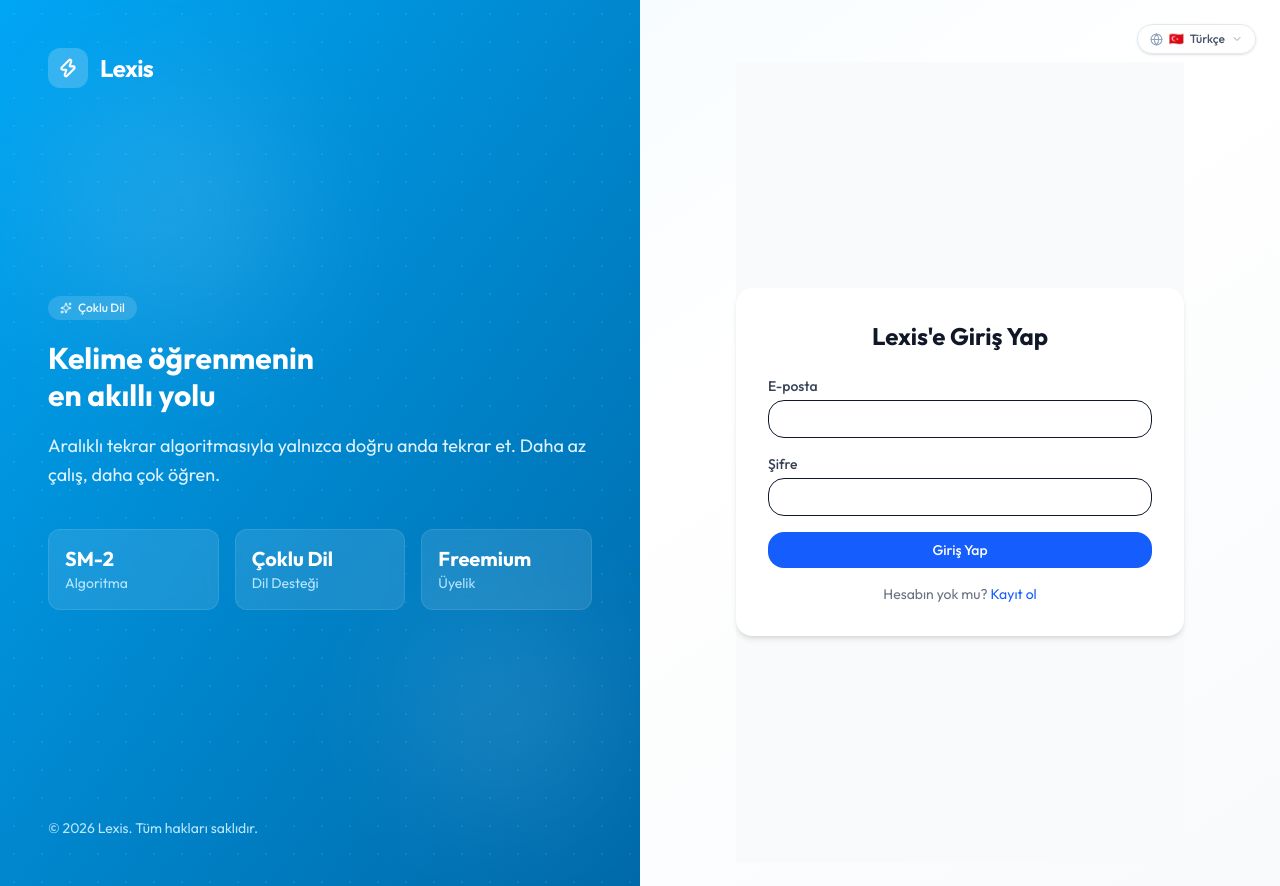
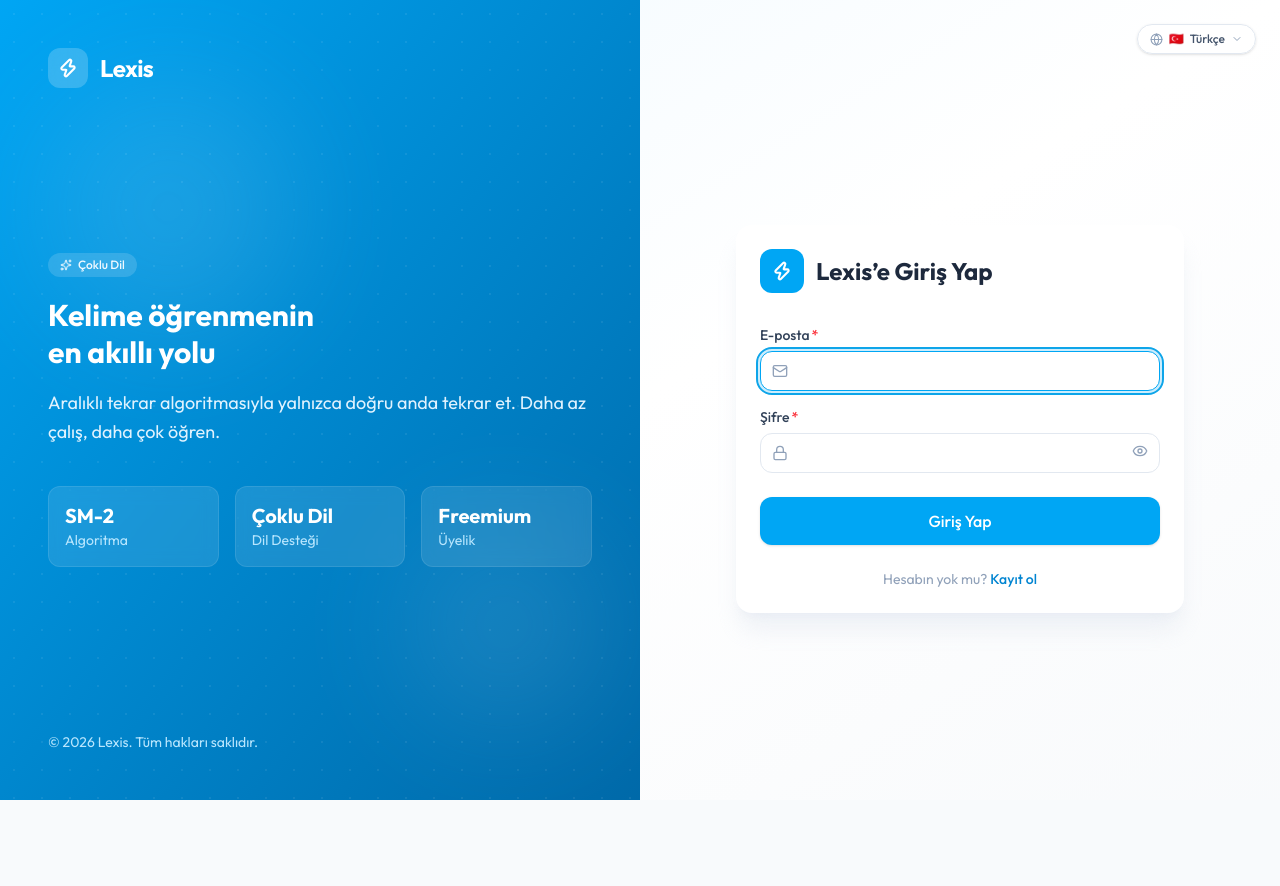
Before and after one commit to abtaylan/lexis, a Next.js app in the folder web/: page /login in a window 1280 px wide. After the commit the page ends 800 px from the top, so only its background shows below. Built offline with nearby package versions, Linux system fonts and the light colour scheme.

Commit message:
Refactor login page to use UI components

```diff
--- a/web/src/app/(auth)/login/page.tsx
+++ b/web/src/app/(auth)/login/page.tsx
@@ -3,12 +3,17 @@
 import { useState } from 'react';
 import { useRouter } from 'next/navigation';
 import Link from 'next/link';
+import { Eye, EyeOff, Mail, Lock, Zap } from 'lucide-react';
 import { authApi } from '@/lib/api';
+import { Button, Input, Card } from '@/components/ui';
+import { useLocale } from '@/lib/i18n';
 
 export default function LoginPage() {
   const router = useRouter();
+  const { t } = useLocale();
 
   const [form, setForm] = useState({ email: '', password: '' });
+  const [showPw, setShowPw] = useState(false);
   const [error, setError] = useState('');
   const [loading, setLoading] = useState(false);
 
@@ -26,64 +31,65 @@ export default function LoginPage() {
       await authApi.login(form);
       router.push(`/verify-otp?email=${encodeURIComponent(form.email)}&purpose=login`);
     } catch (err: any) {
-      setError(
-        err?.response?.data?.detail || 'Giriş yapılamadı. Bilgilerinizi kontrol edin.'
-      );
+      setError(err?.response?.data?.detail || t('loginErrorMsg'));
     } finally {
       setLoading(false);
     }
   };
 
   return (
-    <div className="min-h-screen flex items-center justify-center bg-gray-50">
-      <div className="w-full max-w-md bg-white rounded-2xl shadow-md p-8">
-        <h1 className="text-2xl font-bold text-gray-900 mb-6 text-center">Lexis'e Giriş Yap</h1>
+    <Card padding="lg" className="border-0 shadow-xl shadow-slate-200/60">
+      <div className="mb-8 flex items-center gap-3">
+        <div className="w-11 h-11 bg-sky-500 rounded-xl flex items-center justify-center shrink-0">
+          <Zap size={20} className="text-white" strokeWidth={2.5} />
+        </div>
+        <h1 className="text-2xl font-bold text-slate-800">{t('loginTitle')}</h1>
+      </div>
 
       <form onSubmit={handleSubmit} className="space-y-4">
-          <div>
-            <label className="block text-sm font-medium text-gray-700 mb-1">E-posta</label>
-            <input
+        <Input
+          label={t('emailLabel')}
           type="email"
           name="email"
           value={form.email}
           onChange={handleChange}
+          leftIcon={<Mail size={16} />}
           required
-              className="w-full border rounded-lg px-3 py-2 text-sm focus:outline-none focus:ring-2 focus:ring-blue-500"
+          autoFocus
         />
-          </div>
 
-          <div>
-            <label className="block text-sm font-medium text-gray-700 mb-1">Şifre</label>
-            <input
-              type="password"
+        <Input
+          label={t('passwordLabel')}
+          type={showPw ? 'text' : 'password'}
           name="password"
           value={form.password}
           onChange={handleChange}
+          leftIcon={<Lock size={16} />}
+          rightIcon={
+            <button type="button" onClick={() => setShowPw((v) => !v)} className="text-slate-400 hover:text-slate-600">
+              {showPw ? <EyeOff size={16} /> : <Eye size={16} />}
+            </button>
+          }
           required
-              className="w-full border rounded-lg px-3 py-2 text-sm focus:outline-none focus:ring-2 focus:ring-blue-500"
         />
-          </div>
 
         {error && (
-            <p className="text-sm text-red-600 bg-red-50 rounded-lg px-3 py-2">{error}</p>
+          <div className="rounded-xl bg-red-50 border border-red-100 px-4 py-3 text-sm text-red-600">
+            {error}
+          </div>
         )}
 
-          <button
-            type="submit"
-            disabled={loading}
-            className="w-full bg-blue-600 hover:bg-blue-700 disabled:opacity-50 text-white font-medium rounded-lg py-2 text-sm transition-colors"
-          >
-            {loading ? 'Giriş yapılıyor…' : 'Giriş Yap'}
-          </button>
+        <Button type="submit" className="w-full mt-2" size="lg" loading={loading}>
+          {loading ? t('loggingInBtn') : t('loginBtnText')}
+        </Button>
       </form>
 
-        <p className="mt-4 text-center text-sm text-gray-500">
-          Hesabın yok mu?{' '}
-          <Link href="/register" className="text-blue-600 hover:underline">
-            Kayıt ol
+      <p className="text-center text-sm text-slate-400 mt-6">
+        {t('noAccountQuestion')}{' '}
+        <Link href="/register" className="text-sky-600 font-medium hover:underline">
+          {t('registerLinkText')}
         </Link>
       </p>
-      </div>
-    </div>
+    </Card>
   );
 }
```
Lines whose indentation alone changed are shown as unchanged.
